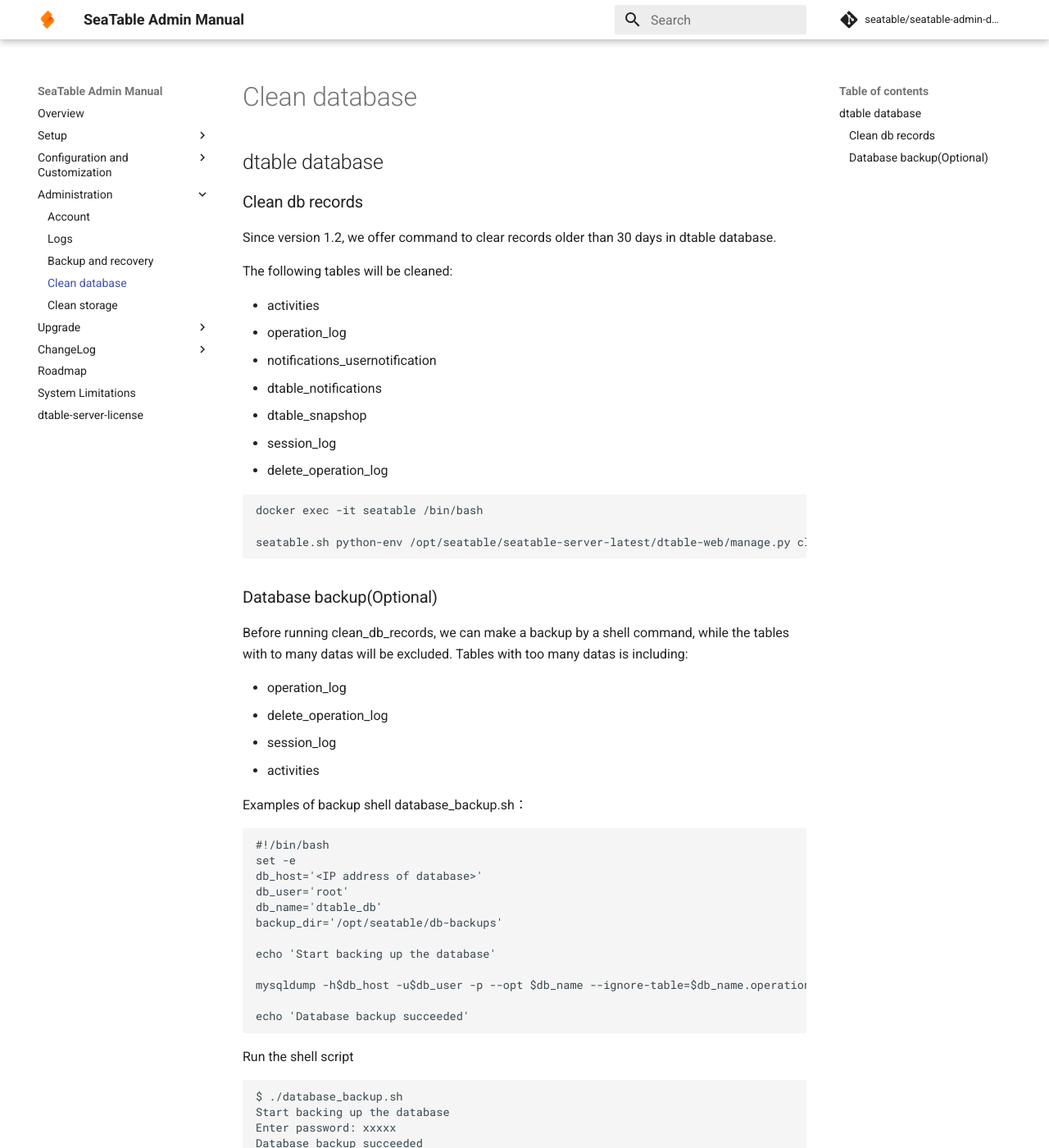
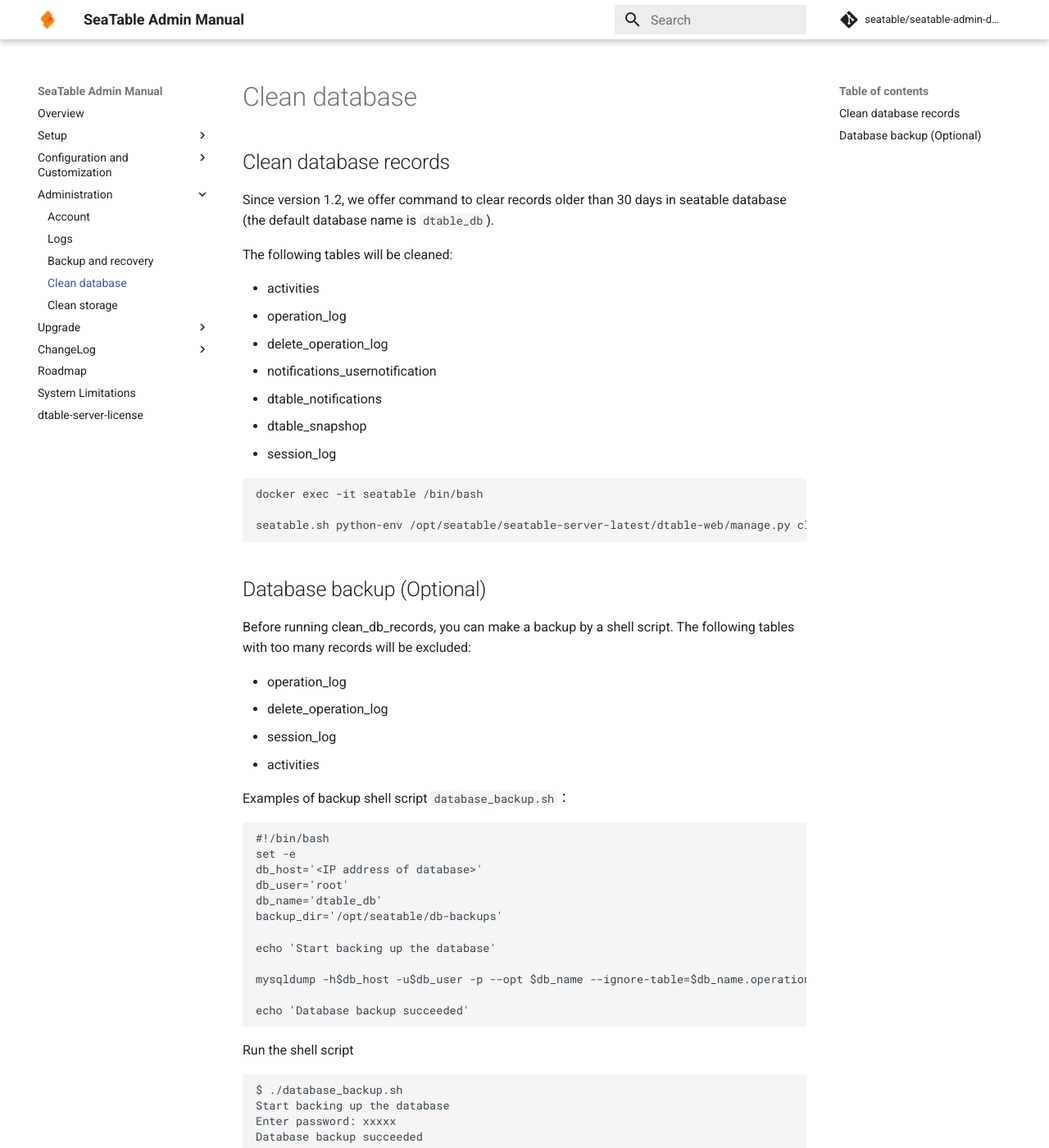
Before and after one commit to seatable/seatable-admin-docs, an MkDocs documentation site: the page built from manual/maintain/clean_database.md, in a window 1280 px wide and 1400 px high. Shown: the whole window at 82% size. Built offline with MkDocs 1.6.1 and Material for MkDocs 9.7.7, drawn with Linux system fonts in a browser that asks for light colours; comment, search, counter and statistics services are not loaded.

Commit message:
Update clean_database.md

````diff
--- a/manual/maintain/clean_database.md
+++ b/manual/maintain/clean_database.md
@@ -1,39 +1,36 @@
 # Clean database
 
-## dtable database
+## Clean database records
 
-### Clean db records
-
-Since version 1.2, we offer command to clear records older than 30 days in dtable database.
+Since version 1.2, we offer command to clear records older than 30 days in seatable database (the default database name is `dtable_db`).
 
 The following tables will be cleaned:
 
 * activities
 * operation_log
+* delete_operation_log
 * notifications_usernotification
 * dtable_notifications
 * dtable_snapshop
 * session_log
-* delete_operation_log
 
 
 ```
 docker exec -it seatable /bin/bash
 
 seatable.sh python-env /opt/seatable/seatable-server-latest/dtable-web/manage.py clean_db_records
-
 ```
 
-### Database backup(Optional)
+## Database backup (Optional)
 
-Before running clean_db_records, we can make a backup by a shell command, while the tables with to many datas will be excluded. Tables with too many datas is including:
+Before running clean_db_records, you can make a backup by a shell script. The following tables with too many records will be excluded:
 
 - operation_log
 - delete_operation_log
 - session_log
 - activities
 
-Examples of backup shell database_backup.sh：
+Examples of backup shell script `database_backup.sh`：
 
 ```
 #!/bin/bash
@@ -48,7 +45,6 @@
 mysqldump -h$db_host -u$db_user -p --opt $db_name --ignore-table=$db_name.operation_log --ignore-table=$db_name.activities --ignore-table=$db_name.delete_operation_log --ignore-table=$db_name.session_log > $backup_dir/seatable.sql.`date +"%Y-%m-%d"`
 
 echo 'Database backup succeeded'
-
 ```
 
 Run the shell script
````
